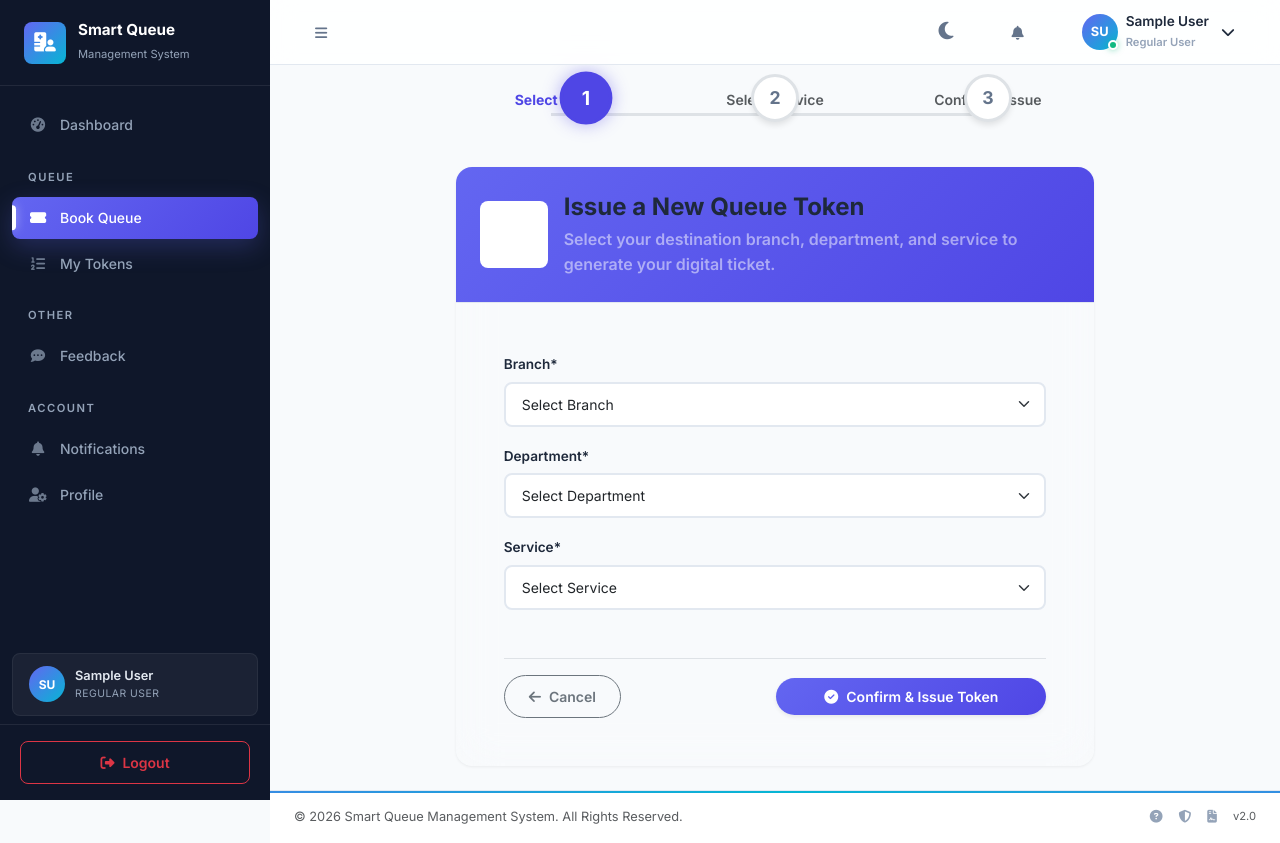
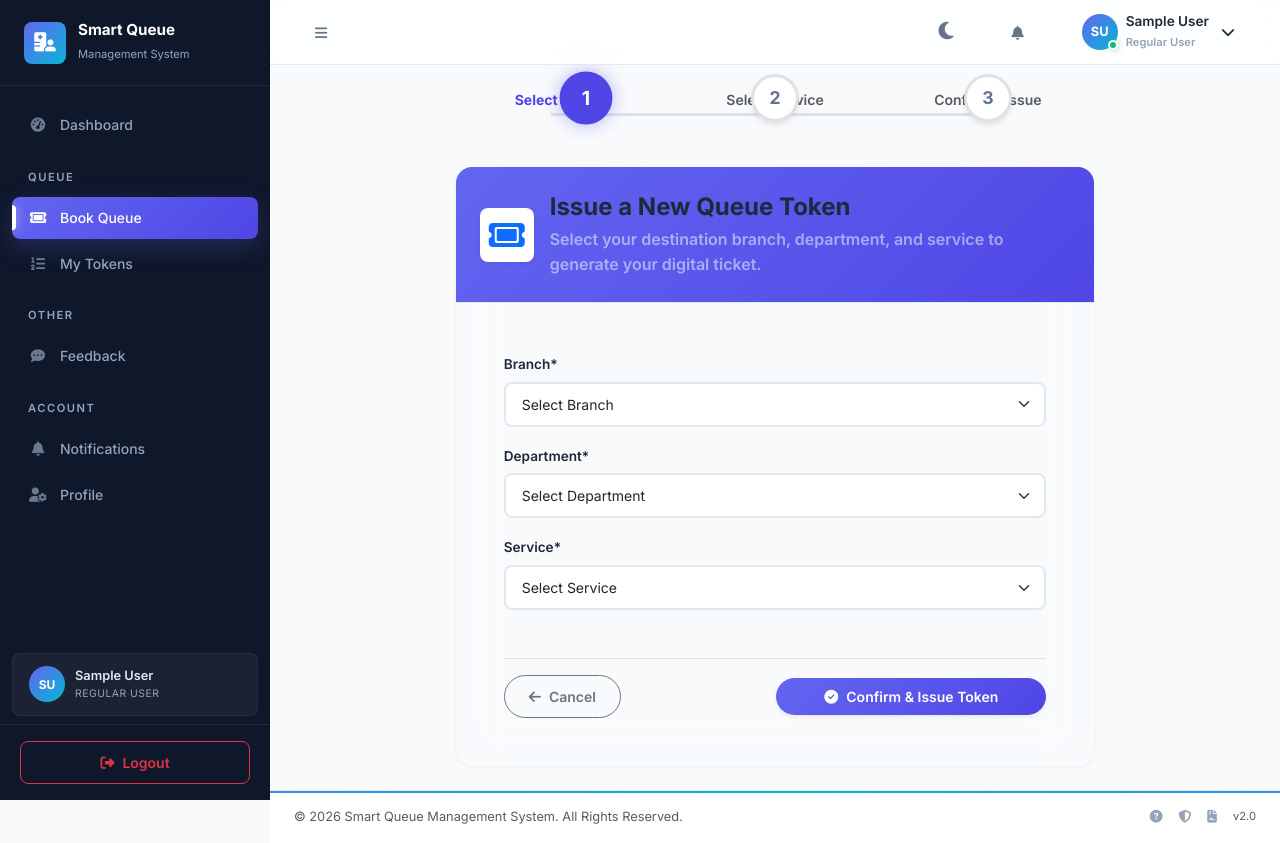
Before and after one commit to mt-abdulla-it/smart-queue-management-system, a Django app: page /queues/book/ in a window 1280 px wide. Run offline with Django 5.2, Linux system fonts and the light colour scheme; the visitor is signed in with stand-in values (Sample User, id 1); data that the repository does not hold is empty; parts of the project's set-up code (start-up, migrations or seed data) failed here and were passed over; some libraries are stand-ins or nearby versions.

Commit message:
refactor: replace ticket-alt icons with ticket, improve booking card UI, and update token ID parsing in templates

```diff
--- a/templates/includes/sidebar.html
+++ b/templates/includes/sidebar.html
@@ -29,7 +29,7 @@
             <li class="nav-section">Queue</li>
             <li class="nav-item">
                 <a class="nav-link {% active_link_startswith '/queues/book/' %}" href="{% url 'queues:book' %}">
-                    <i class="fas fa-ticket-alt"></i>
+                    <i class="fas fa-ticket"></i>
                     <span>Book Queue</span>
                 </a>
             </li>
--- a/templates/queues/book.html
+++ b/templates/queues/book.html
@@ -132,8 +132,8 @@
             <div class="card glass-card border-0 rounded-4 overflow-hidden stagger-1">
                 <div class="card-header bg-gradient-primary text-white p-4">
                     <div class="d-flex align-items-center gap-3">
-                        <div class="bg-white bg-opacity-20 rounded-3 p-3">
-                            <i class="fas fa-ticket-alt fa-2x"></i>
+                        <div class="bg-white rounded-3 p-3 shadow-sm d-flex align-items-center justify-content-center" style="width: 54px; height: 54px;">
+                            <i class="fas fa-ticket fa-2x text-primary"></i>
                         </div>
                         <div>
                             <h4 class="fw-bold mb-1">Issue a New Queue Token</h4>
--- a/templates/queues/my_tokens.html
+++ b/templates/queues/my_tokens.html
@@ -75,7 +75,7 @@
             <div class="card border-0 shadow-md rounded-4 p-5 text-center">
                 <div class="empty-state py-4">
                     <div class="empty-state-icon text-primary bg-primary bg-opacity-10 rounded-circle d-inline-flex align-items-center justify-content-center mb-3" style="width: 80px; height: 80px; font-size: 2rem;">
-                        <i class="fas fa-ticket-alt"></i>
+                        <i class="fas fa-ticket"></i>
                     </div>
                     <h4 class="fw-bold">No active tokens found</h4>
                     <p class="text-secondary max-width-500 mx-auto mb-4">You haven't booked any queue tokens yet. Select your hospital branch and service to get started.</p>
--- a/templates/queues/token_detail.html
+++ b/templates/queues/token_detail.html
@@ -67,7 +67,7 @@
                             <div id="live-progress-bar" class="live-progress-bar {% if token.status == 'SERVING' %}serving-progress{% endif %}" style="width: 15%;"></div>
                         </div>
                         <div class="progress-stage-labels">
-                            <span id="stage-issued" class="active-stage"><i class="fas fa-ticket-alt"></i> Issued</span>
+                            <span id="stage-issued" class="active-stage"><i class="fas fa-ticket"></i> Issued</span>
                             <span id="stage-waiting"><i class="fas fa-clock"></i> Waiting</span>
                             <span id="stage-next"><i class="fas fa-user-clock"></i> Next Up</span>
                             <span id="stage-serving"><i class="fas fa-bullhorn"></i> Counter</span>
@@ -77,7 +77,7 @@
                     <!-- Progress Timeline -->
                     <div class="token-timeline mb-4">
                         <div id="timeline-step-issued" class="timeline-step completed">
-                            <div class="timeline-dot"><i class="fas fa-ticket-alt"></i></div>
+                            <div class="timeline-dot"><i class="fas fa-ticket"></i></div>
                             <div class="timeline-label">Issued</div>
                         </div>
                         <div id="timeline-line-1" class="timeline-line completed"></div>
@@ -148,7 +148,7 @@
 {% block extra_js %}
 <script>
 document.addEventListener('DOMContentLoaded', function() {
-    const tokenId = {{ token.id }};
+    const tokenId = parseInt("{{ token.id }}", 10);
     const statusApiUrl = "{% url 'queues:api_token_status' token.id %}";
     let previousStatus = "{{ token.status }}";
 
```
